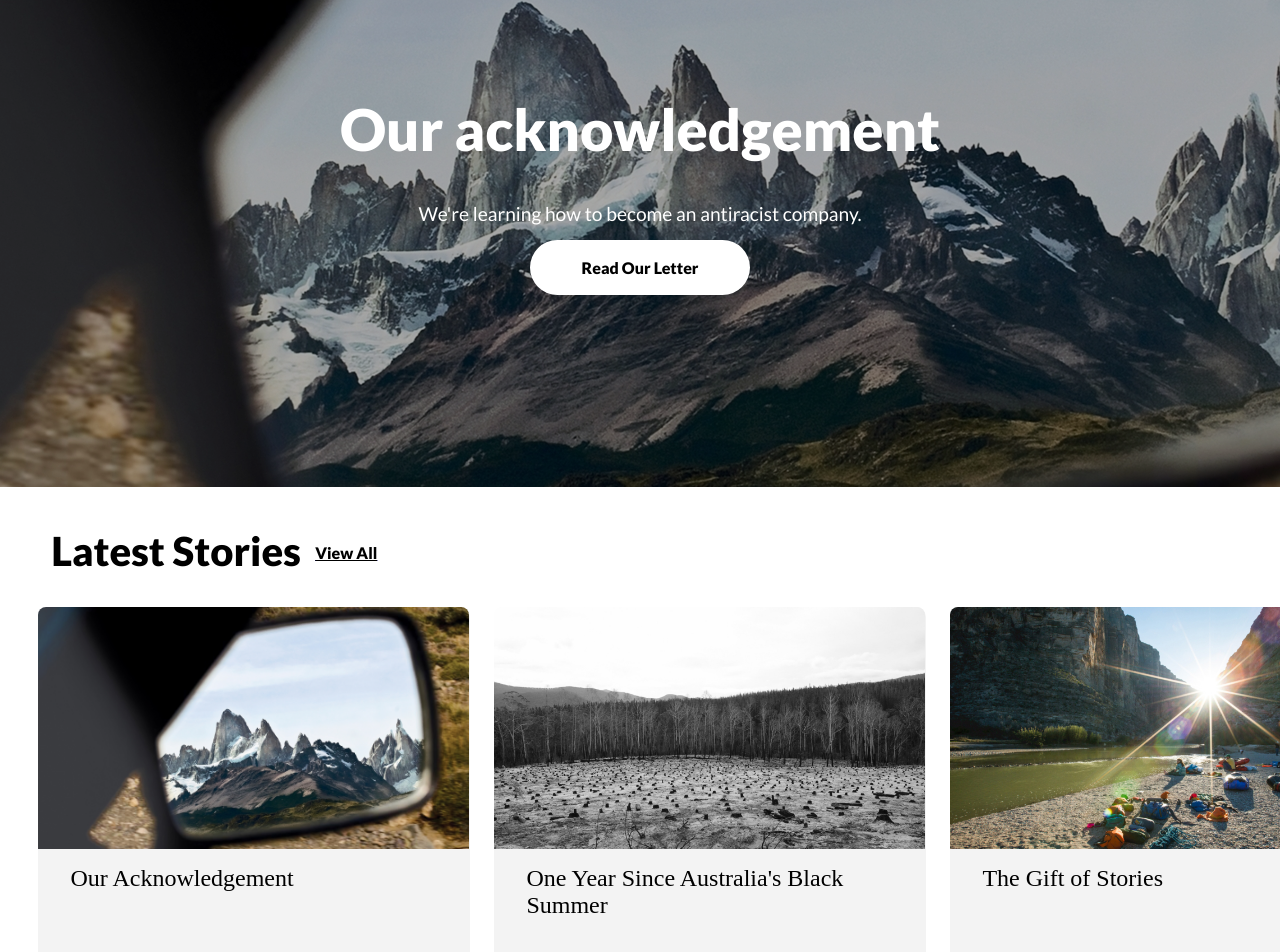
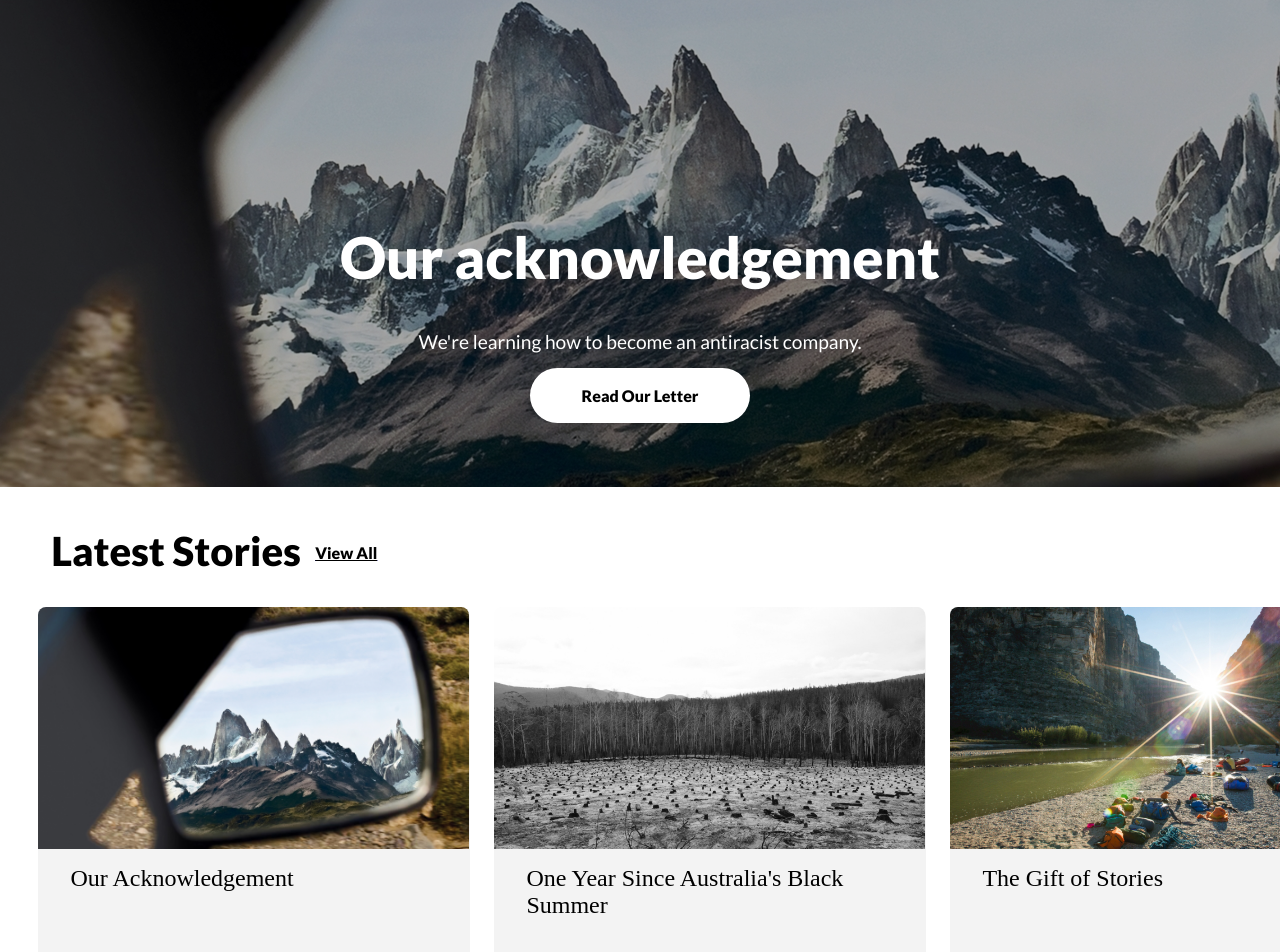
Before and after one commit to Juliusmeeuwisse/Blokweb, a plain HTML site: page index.html in a window 1280 px wide. Shown: the part 1673-2625 px from the top of the page. Drawn offline with Linux system fonts and the light colour scheme; a web font is replaced by a local one.

Commit message:
Add files via upload

```diff
--- a/styles/style.css
+++ b/styles/style.css
@@ -760,7 +760,7 @@ footer :nth-child(2) {
     white-space: nowrap;
     margin-top: 1%;
     width: 220px;
-    margin-bottom: 15%;
+    margin-bottom: 4rem;
   }
 
   .slideritem {
```
